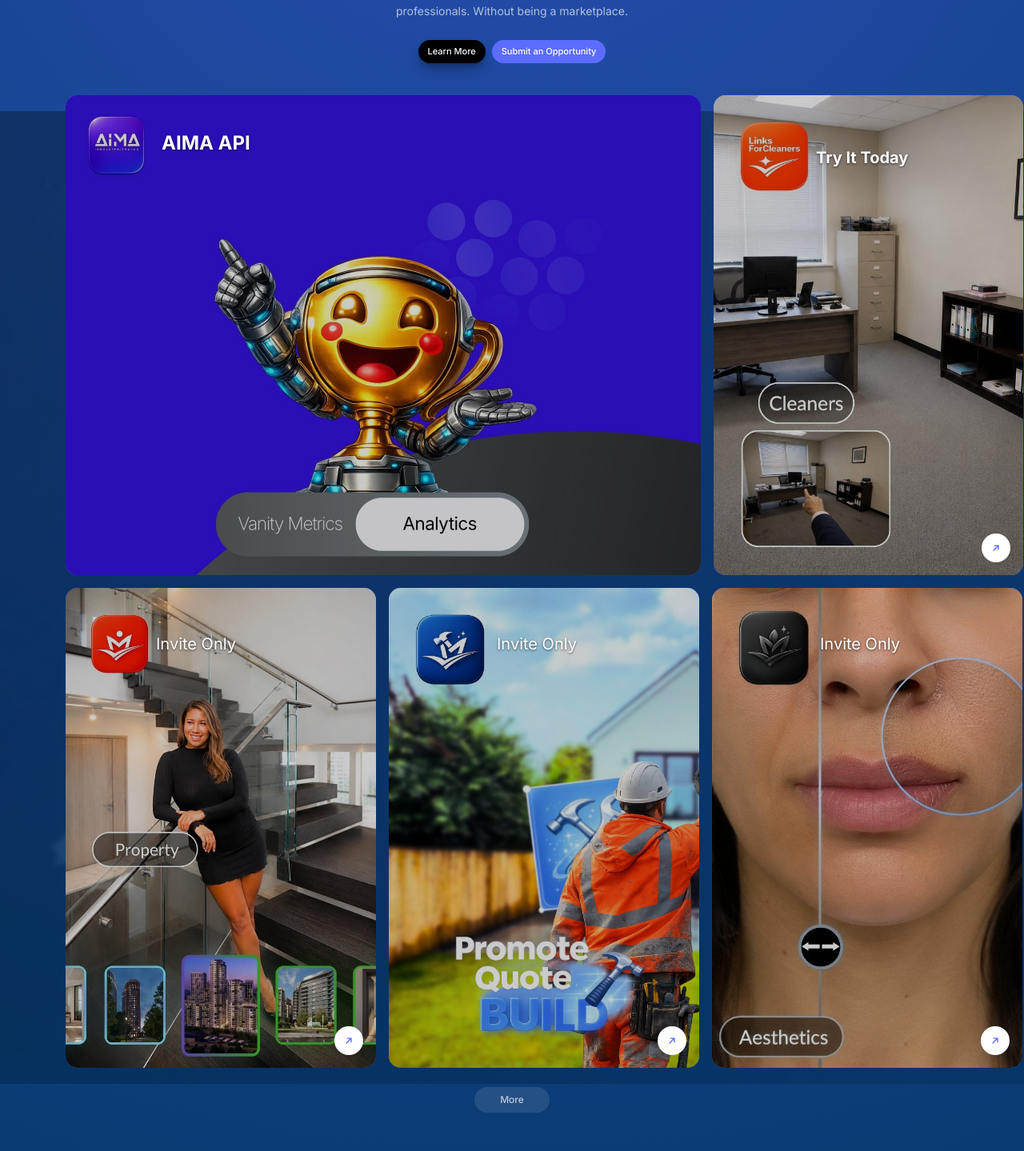
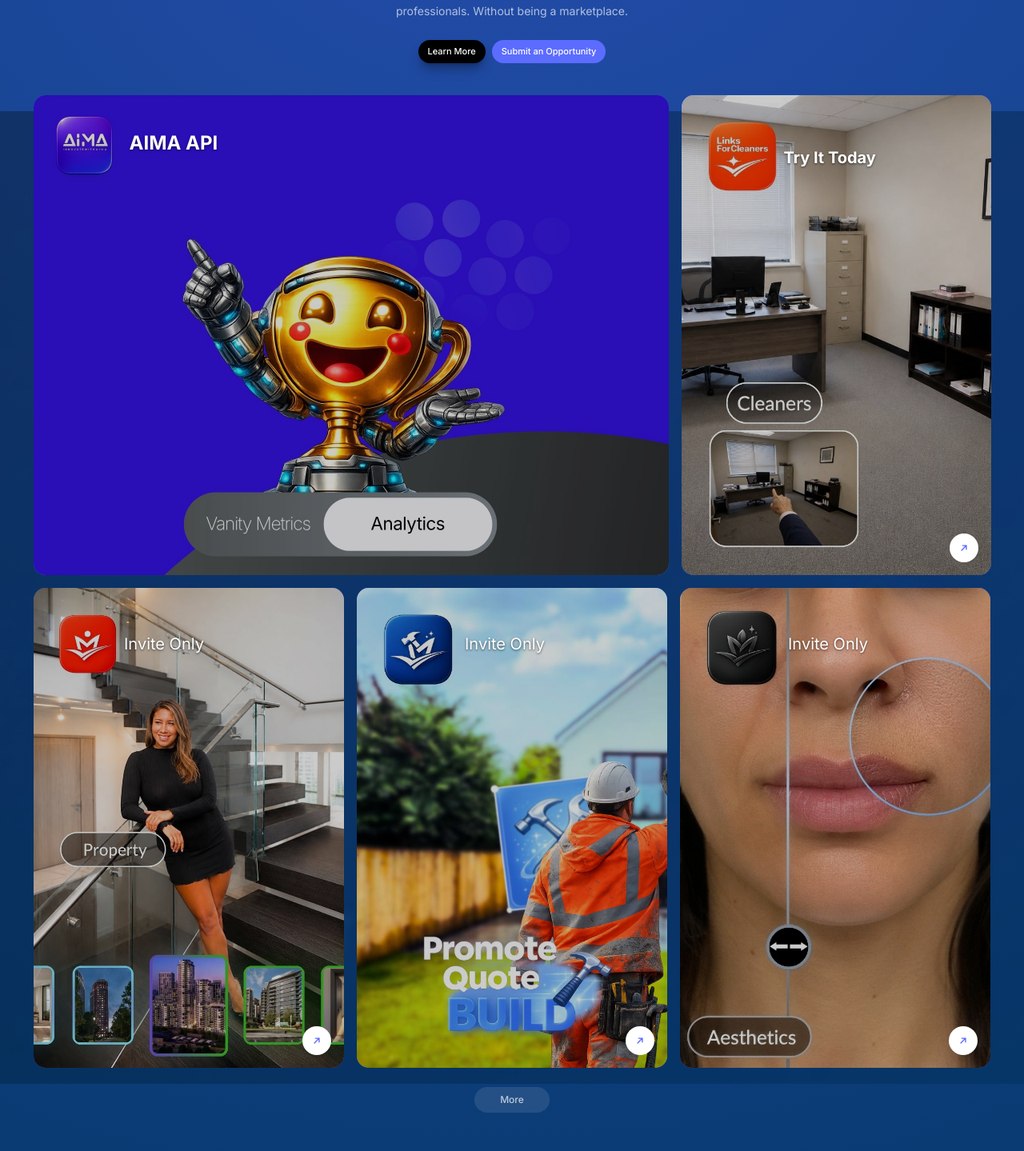
Before and after one commit to 1nn4a/iwa, a React (Vite) app: page / in a window 1280 px wide. Shown: the part 345-1784 px from the top of the page at 80% size. Built offline with nearby package versions, Linux system fonts and the light colour scheme.

Commit message:
redirect done pt4

```diff
--- a/src/pages/HomePage.tsx
+++ b/src/pages/HomePage.tsx
@@ -194,8 +194,7 @@ export default function HomePage() {
           </div>
 
            <div className="relative hidden md:block">
-             <div className="flex gap-4">
-
+<div className="flex gap-4 justify-center">
               <div
                 className="relative block w-[794px] h-[600px] shrink-0 rounded-[15px] overflow-hidden bg-[#5c6cff]"
               >
@@ -253,8 +252,8 @@ export default function HomePage() {
               </a>
             </div>
 
-             <div className="mt-4 flex gap-4">
-              <Link
+<div className="mt-4 flex gap-4 justify-center">
+                <Link
                 to={linkCards[3].href!}
                 className="relative block w-[388px] h-[600px] shrink-0 rounded-[15px] overflow-hidden bg-[#5c6cff]"
               >
```
